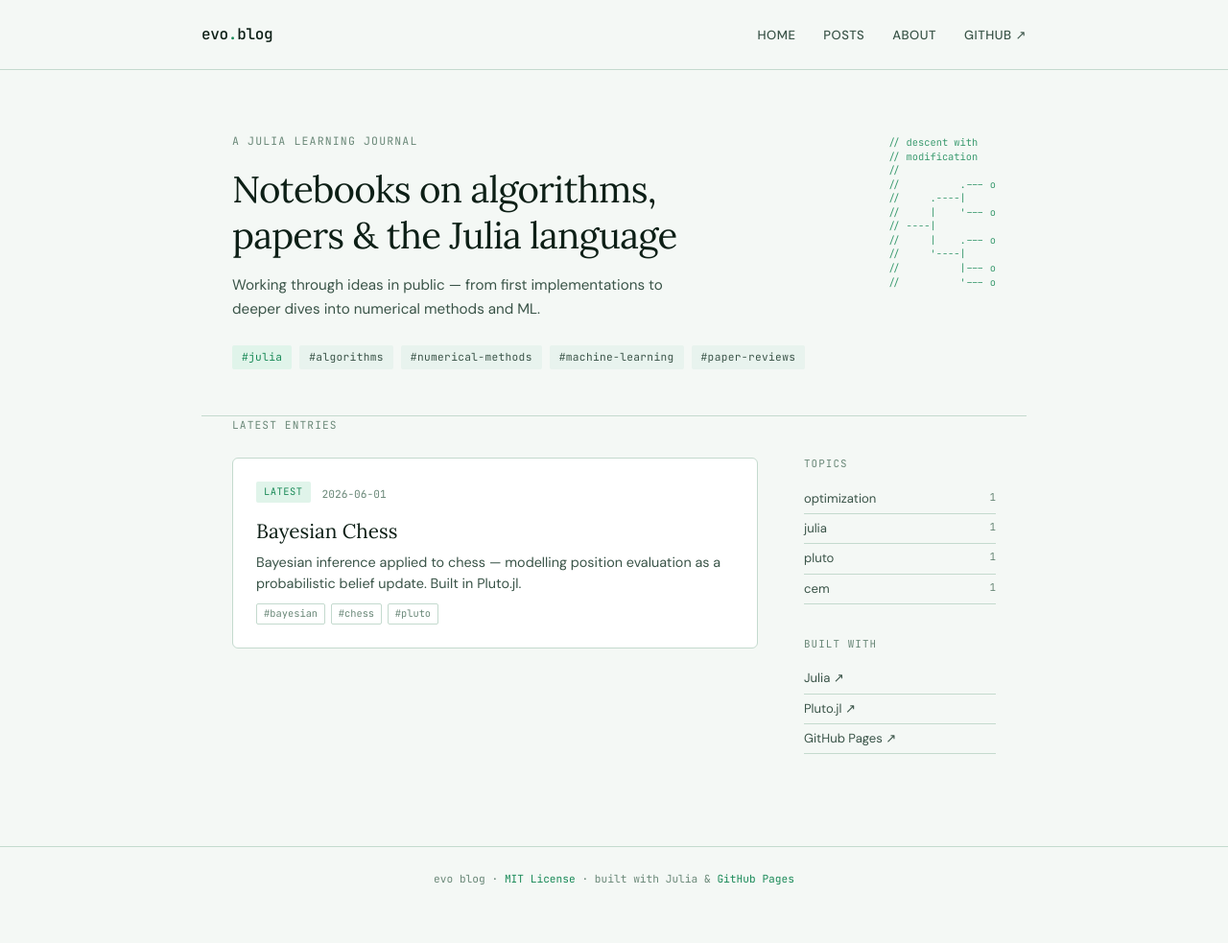
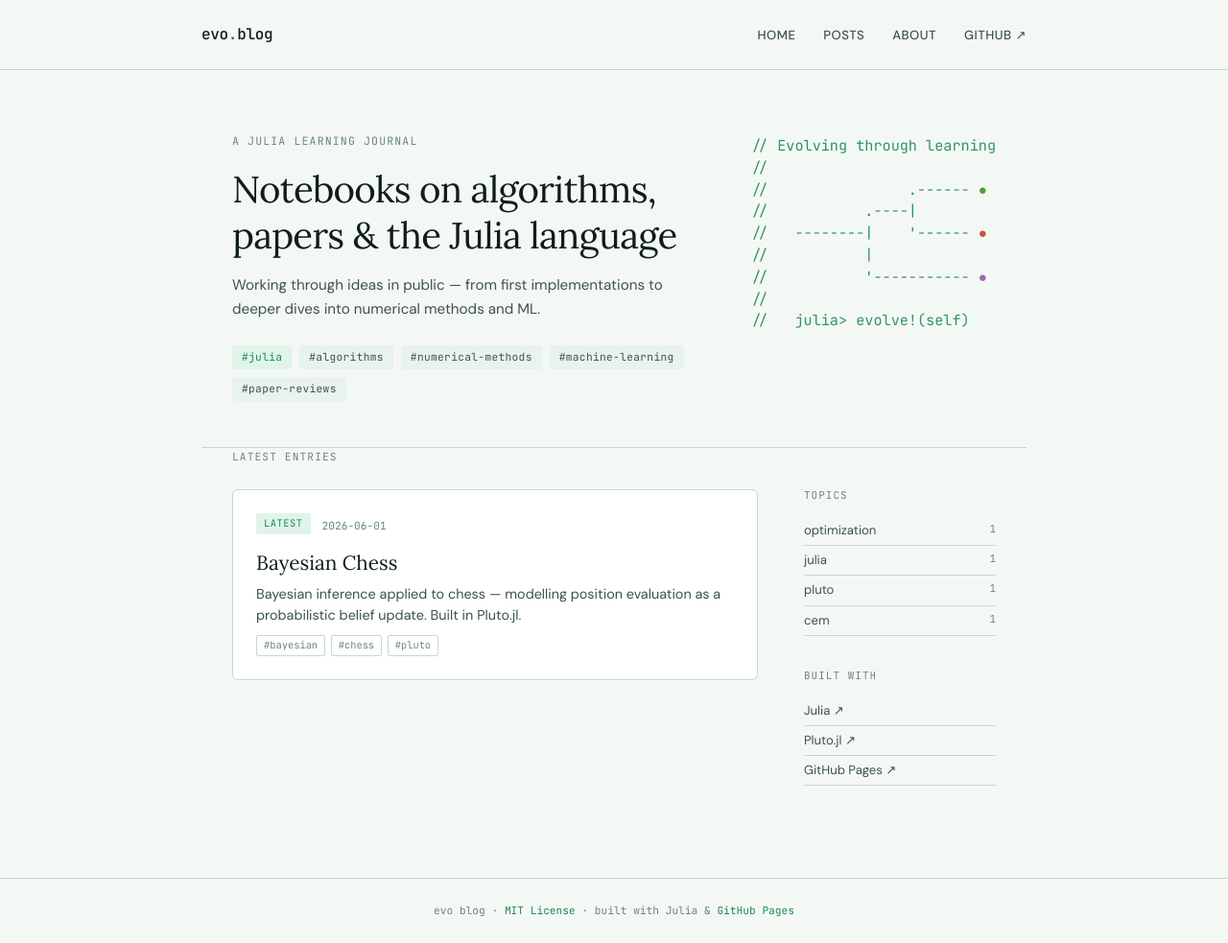
Before and after one commit to wclaerhout/wclaerhout.github.io, a Jekyll site: the page built from index.html, in a window 1280 px wide. Shown: the whole page at 96% size. Built offline with Jekyll 4.4.1, drawn with Linux system fonts in a browser that asks for light colours; before the commit the page ends 950 px from its top, so only the background shows below that.

Commit message:
ui: bigger hero art with Julia-logo dots + REPL prompt
Co-Authored-By: Claude Opus 4.8 <noreply@anthropic.com>

```diff
--- a/assets/css/style.css
+++ b/assets/css/style.css
@@ -50,7 +50,7 @@ footer a { color: var(--accent); }
 .hero { max-width: 860px; margin: 0 auto; padding: 4rem 2rem 3rem; border-bottom: 1px solid var(--rule); }
 .hero-inner { display: flex; align-items: flex-start; gap: 3rem; }
 .hero-text { flex: 1; min-width: 0; }
-.bulb-art { font-family: var(--mono); font-size: 0.65rem; line-height: 1.4; color: var(--accent); white-space: pre; flex-shrink: 0; opacity: 0.85; padding-top: 0.25rem; }
+.bulb-art { font-family: var(--mono); font-size: 0.95rem; line-height: 1.5; color: var(--accent); white-space: pre; flex-shrink: 0; opacity: 0.9; padding-top: 0.25rem; }
 @media (max-width: 640px) { .hero-inner { flex-direction: column; } .bulb-art { display: none; } }
 .hero-label { font-family: var(--mono); font-size: 0.72rem; color: var(--ink-3); letter-spacing: 0.1em; text-transform: uppercase; margin-bottom: 1rem; }
 .hero h1 { font-family: var(--serif); font-size: 2.4rem; font-weight: 400; line-height: 1.25; letter-spacing: -0.02em; max-width: 520px; color: var(--ink); }
--- a/index.html
+++ b/index.html
@@ -17,17 +17,15 @@ title: evo blog
         <span class="tag">#paper-reviews</span>
       </div>
     </div>
-    <pre class="bulb-art">// descent with
-// modification
+    <pre class="bulb-art">// Evolving through learning
 //
-//          .--- o
-//     .----|
-//     |    '--- o
-// ----|
-//     |    .--- o
-//     '----|
-//          |--- o
-//          '--- o
+//                .------ <span style="color:#389826">●</span>
+//           .----|
+//   --------|    '------ <span style="color:#CB3C33">●</span>
+//           |
+//           '----------- <span style="color:#9558B2">●</span>
+//
+//   julia&gt; evolve!(self)</pre>
   </div>
 </section>
 
```
